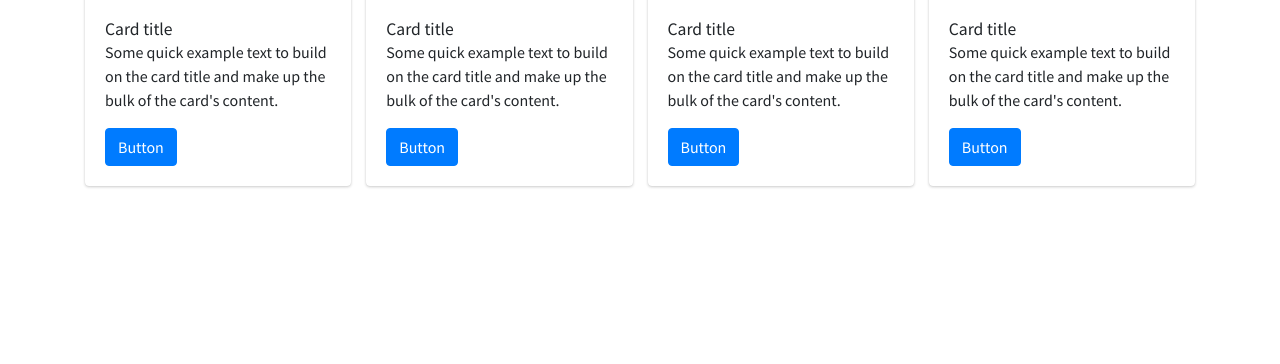
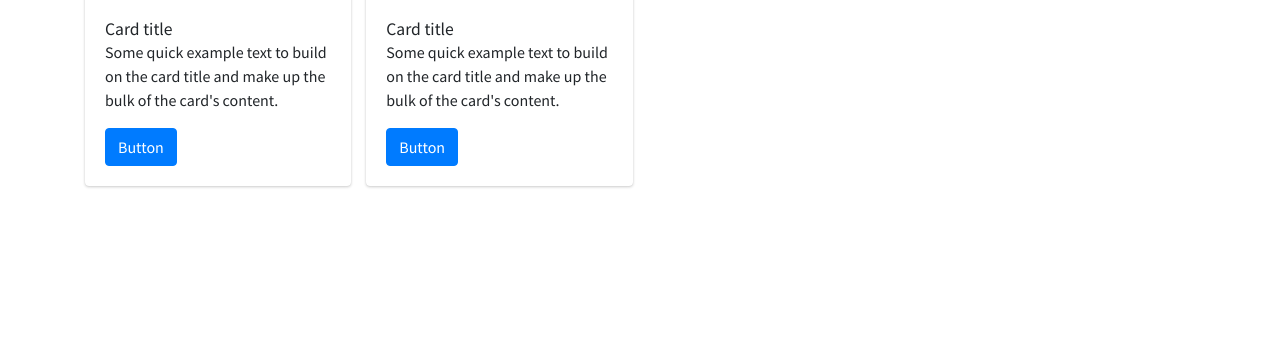
Before and after one commit to ChickenKatzu/ci-tugas-akhir, a CodeIgniter app: page /ci-tugas-akhir/ in a window 1280 px wide. Shown: the part 841-1205 px from the top of the page. Run offline with CodeIgniter, Linux system fonts and the light colour scheme; some libraries are stand-ins or nearby versions.

Commit message:
update commit

```diff
--- a/application/views/home/index.php
+++ b/application/views/home/index.php
@@ -95,31 +95,7 @@
     <!--First slide-->
     <div class="carousel-item active">
 
-      <div class="col-md-3" style="float:left">
-       <div class="card mb-2">
-          <img class="card-img-top"
-            src="https://mdbootstrap.com/img/Photos/Horizontal/City/4-col/img%20(60).jpg" alt="Card image cap">
-          <div class="card-body">
-            <h4 class="card-title">Card title</h4>
-            <p class="card-text">Some quick example text to build on the card title and make up the bulk of the
-              card's content.</p>
-            <a class="btn btn-primary">Button</a>
-          </div>
-        </div>
-      </div>
 
-      <div class="col-md-3" style="float:left">
-        <div class="card mb-2">
-          <img class="card-img-top"
-            src="https://mdbootstrap.com/img/Photos/Horizontal/City/4-col/img%20(60).jpg" alt="Card image cap">
-          <div class="card-body">
-            <h4 class="card-title">Card title</h4>
-            <p class="card-text">Some quick example text to build on the card title and make up the bulk of the
-              card's content.</p>
-            <a class="btn btn-primary">Button</a>
-          </div>
-        </div>
-      </div>
 
       <div class="col-md-3" style="float:left">
         <div class="card mb-2">
```
